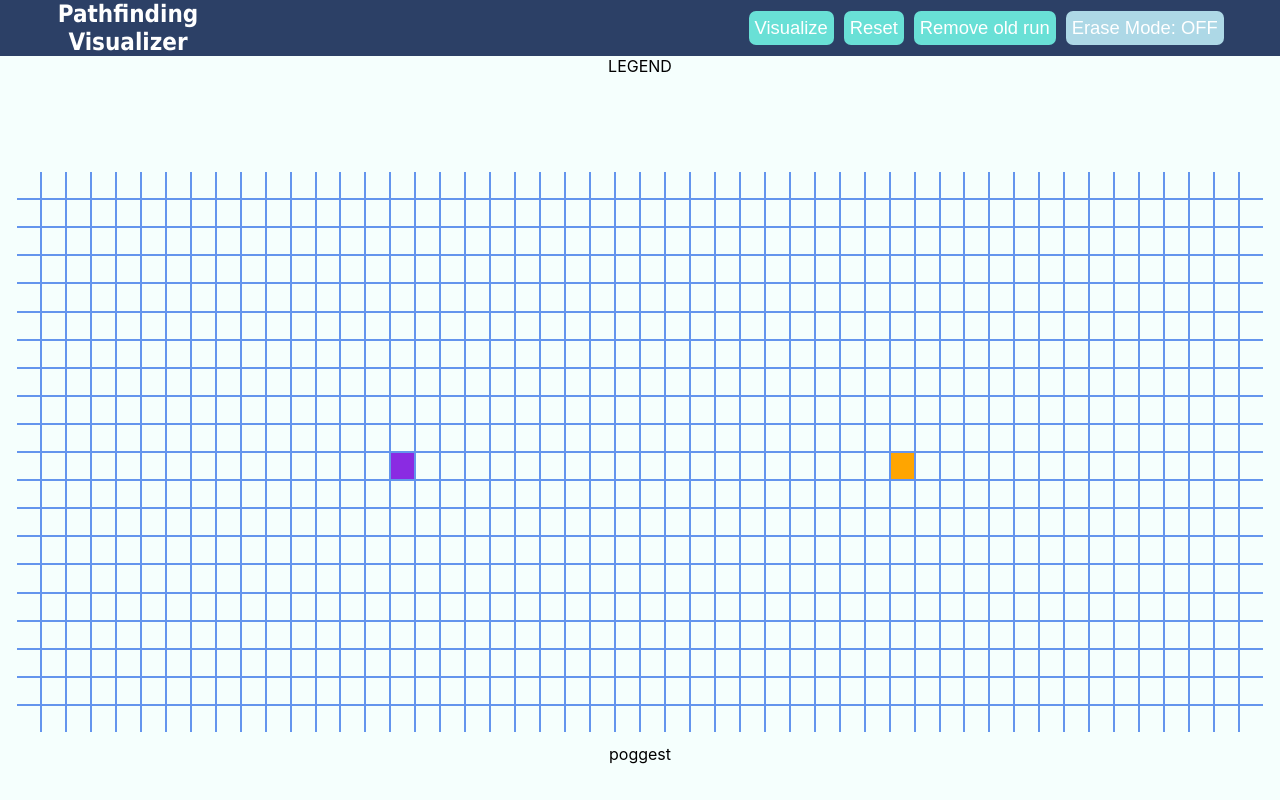
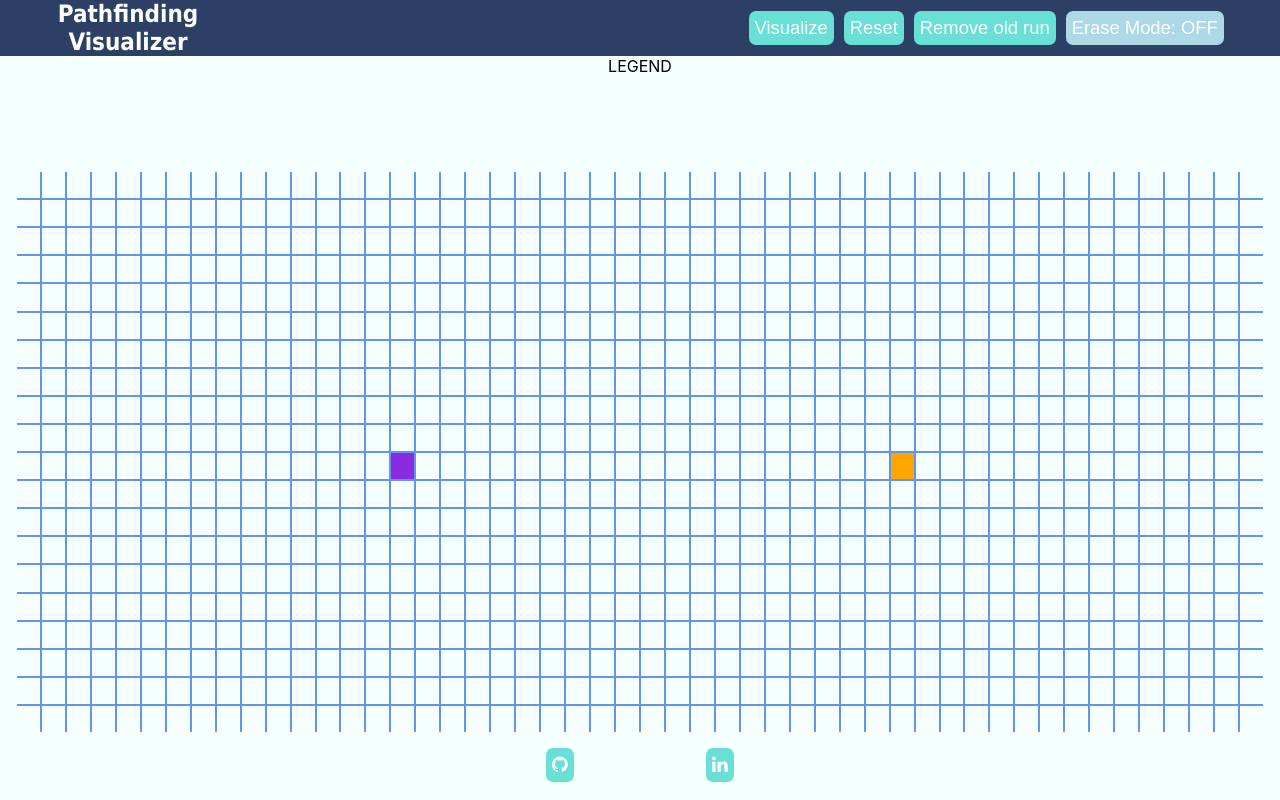
Before and after one commit to TeodorSocea/Pathfinding-Visualizer, a React (Create React App) app in the folder pathfinding-visualizer/: page / in a window 1280 px wide. Built offline with nearby package versions, Linux system fonts and the light colour scheme.

Commit message:
added github and linkedin to the footer

```diff
--- a/pathfinding-visualizer/src/Pathfinding Visualizer/Pathfinding Visualizer.jsx
+++ b/pathfinding-visualizer/src/Pathfinding Visualizer/Pathfinding Visualizer.jsx
@@ -298,9 +298,16 @@ export default class PathfindingVisuzlizer extends Component {
     });
     return (
       <div className="wrapper" draggable="false">
+        <link
+          href="https://maxcdn.bootstrapcdn.com/font-awesome/4.2.0/css/font-awesome.min.css"
+          rel="stylesheet"
+          media="screen"
+        />
         <header>
           <div className="header-wrapper">
-            <div className="title"><p>Pathfinding Visualizer</p></div>
+            <div className="title">
+              <p>Pathfinding Visualizer</p>
+            </div>
             <div className="buttons">
               <button onClick={() => this.visualizeDijkstra()}>
                 Visualize
@@ -319,7 +326,7 @@ export default class PathfindingVisuzlizer extends Component {
                 className="button-erase"
                 onClick={() => this.toggleEraseMode()}
               >
-                Erase Mode: {this.state.eraseMode ? 'ON' : 'OFF'}
+                Erase Mode: {this.state.eraseMode ? "ON" : "OFF"}
               </button>
             </div>
           </div>
@@ -360,7 +367,26 @@ export default class PathfindingVisuzlizer extends Component {
             })}
           </div>
         </section>
-        <footer>poggest</footer>
+        <footer>
+          <a
+            href="https://github.com/TeodorSocea"
+            target="_blank"
+            className="social-links github"
+          >
+            <button>
+              <i class="fa fa-github"></i>
+            </button>
+          </a>
+          <a
+            href="https://www.linkedin.com/in/teodor-socea-b3946a205/"
+            target="_blank"
+            className="social-links linkedin"
+          >
+            <button>
+              <i class="fa fa-linkedin"></i>
+            </button>
+          </a>
+        </footer>
       </div>
     );
   }
--- a/pathfinding-visualizer/src/Pathfinding Visualizer/pathfinding Visualizer.css
+++ b/pathfinding-visualizer/src/Pathfinding Visualizer/pathfinding Visualizer.css
@@ -6,7 +6,6 @@
   -webkit-user-select: none;
   -ms-user-select: none; /* From IE10 only */
   user-select: none; /* Not valid CSS yet, as of July 2012 */
-
   -webkit-user-drag: none; /* Prevents dragging of images/divs etc */
 }
 .main-body {
@@ -111,3 +110,18 @@ button:active {
 .button-erase-on {
   background-color: purple;
 }
+footer{
+  display: grid;
+  grid-template-columns: 3fr 1fr 1fr 3fr;
+  grid-template-rows: 100%;
+  grid-template-areas: ". git li .";
+}
+.social-links{
+  font-size: 3.5vh;
+}
+.github{
+  grid-area: git;
+}
+.linkedin{
+  grid-area: li;
+}
```
